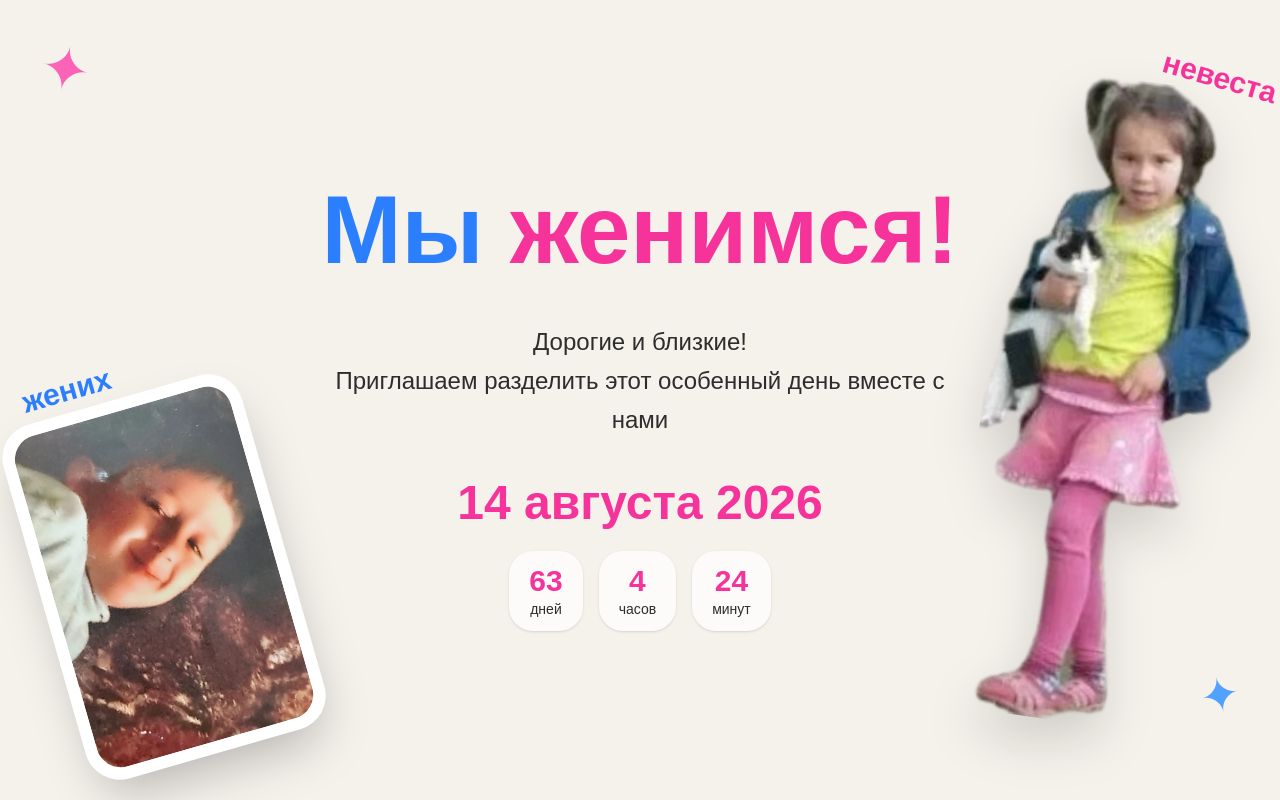
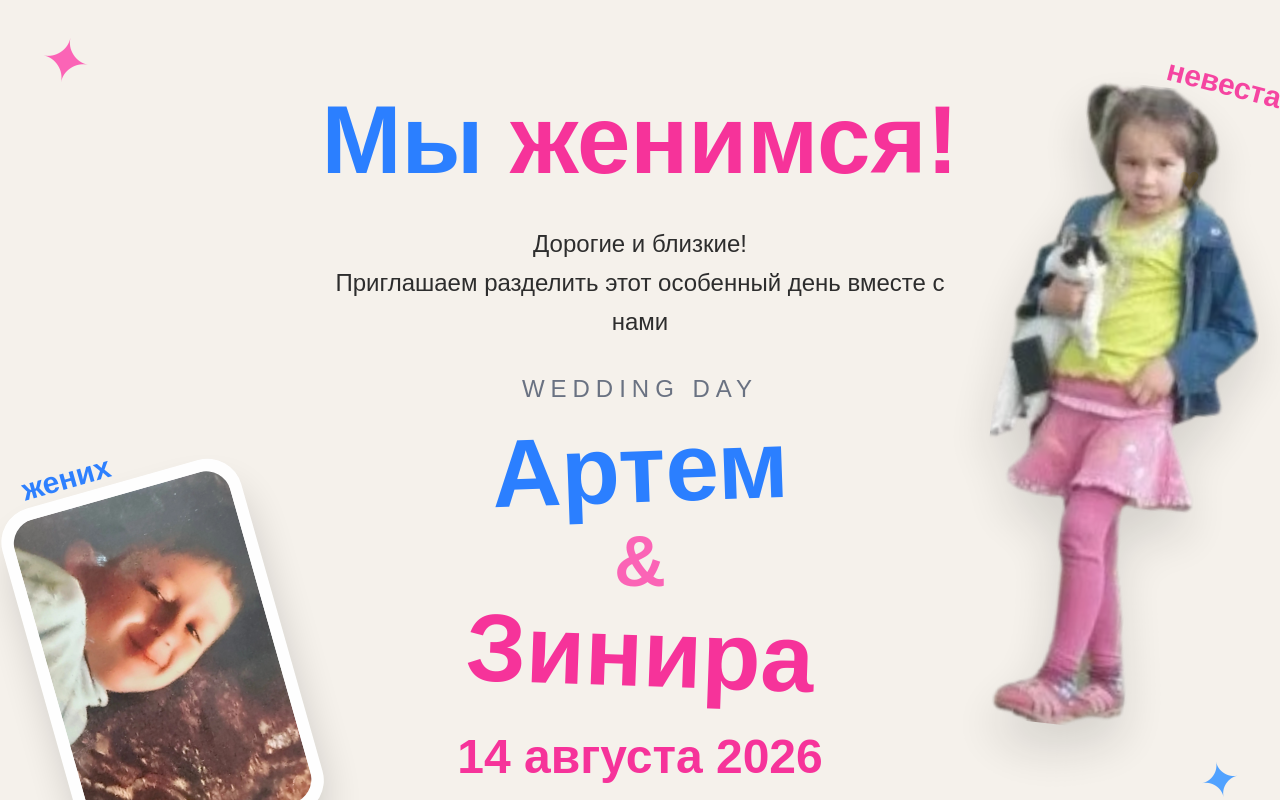
Before and after one commit to shiz1qq/artem-zinira-wedding, a Next.js app: page / in a window 1280 px wide. Built offline with nearby package versions, Linux system fonts and the light colour scheme.

Commit message:
update wedding site

```diff
--- a/app/globals.css
+++ b/app/globals.css
@@ -10,3 +10,37 @@ body {
   overflow-x: hidden;
   font-family: Arial, sans-serif;
 }
+html {
+  scroll-behavior: smooth;
+}
+
+body {
+  overflow-x: hidden;
+  background: #f5f1eb;
+}
+
+section {
+  overflow: hidden;
+}
+
+img {
+  max-width: 100%;
+  height: auto;
+}
+html {
+  scroll-behavior: smooth;
+}
+
+body {
+  overflow-x: hidden;
+  background: #f5f1eb;
+}
+
+section {
+  overflow: hidden;
+}
+
+img {
+  max-width: 100%;
+  height: auto;
+}
--- a/app/page.js
+++ b/app/page.js
@@ -77,6 +77,7 @@ function PlaceCard({ emoji, title, time, link, color }) {
 
 export default function Home() {
   const [name, setName] = useState("");
+  const [attendance, setAttendance] = useState("Смогу присутствовать");
   const [loading, setLoading] = useState(false);
 
   async function sendRSVP() {
@@ -85,10 +86,12 @@ export default function Home() {
     setLoading(true);
 
    const text = `
-💌 Новое подтверждение!
+💌 Новое подтверждение
 
 👤 Имя: ${name}
-✅ Будет на свадьбе Артема и Зиниры
+
+📍 Ответ:
+${attendance}
 `;
 
     await fetch(`https://api.telegram.org/bot${TOKEN}/sendMessage`, {
@@ -106,49 +109,119 @@ export default function Home() {
     alert("Спасибо! Мы вас ждем 💖");
     setName("");
   }
+const sendTelegram = async (e) => {
 
+  e.preventDefault();
+
+  const TOKEN = process.env.NEXT_PUBLIC_BOT_TOKEN;
+  const CHAT_ID = process.env.NEXT_PUBLIC_CHAT_ID;
+
+  const text = `
+💌 Новое подтверждение
+
+👤 Имя: ${name}
+
+📍 Ответ:
+${attendance}
+`;
+
+  await fetch(`https://api.telegram.org/bot${TOKEN}/sendMessage`, {
+    method: "POST",
+    headers: {
+      "Content-Type": "application/json",
+    },
+    body: JSON.stringify({
+      chat_id: CHAT_ID,
+      text,
+    }),
+  });
+
+  alert("Ваш ответ отправлен ✨");
+
+};
   return (
     <main className="snap-y snap-mandatory h-screen overflow-y-scroll bg-[#f5f1eb] text-[#2d2d2d]">
 
+
 {/* HERO */}
 
-<section className="snap-start min-h-screen relative overflow-hidden flex flex-col items-center justify-center px-6 text-center bg-[#f5f1eb]">
+<section className="snap-start min-h-screen relative overflow-hidden flex flex-col items-center justify-center px-4 sm:px-6 text-center bg-[#f5f1eb]">
 
   {/* DECOR */}
 
-  <div className="absolute top-10 left-10 text-pink-400 text-6xl rotate-12">
+  <div className="absolute top-8 left-4 sm:left-10 text-pink-400 text-4xl sm:text-6xl rotate-12">
     ✦
   </div>
 
-  <div className="absolute bottom-20 right-10 text-blue-400 text-5xl -rotate-12">
+  <div className="absolute bottom-20 right-4 sm:right-10 text-blue-400 text-4xl sm:text-5xl -rotate-12">
     ✦
   </div>
 
-  <div className="absolute top-40 right-20 text-yellow-400 text-4xl">
+  <div className="absolute top-40 right-10 sm:right-20 text-yellow-400 text-3xl sm:text-4xl">
     ♥
   </div>
-
 {/* GROOM */}
 
 <motion.div
   initial={{ opacity: 0, x: -100, rotate: -15 }}
-    animate={{ opacity: 1, x: 0, rotate: -8 }}
-    transition={{ duration: 1 }}
-    className="absolute left-2 md:left-10 bottom-10 z-20"
+  animate={{
+    opacity: 1,
+    x: 0,
+    rotate: [-8, -5, -8],
+    y: [0, -10, 0]
+  }}
+  transition={{
+    duration: 6,
+    repeat: Infinity,
+    ease: "easeInOut"
+  }}
+  whileHover={{
+    scale: 1.05,
+    rotate: -4
+  }}
+  className="
+    absolute
+    left-1 sm:left-6 md:left-10
+    bottom-6 md:bottom-10
+    z-20
+    cursor-pointer
+  "
 >
 
-    <div className="absolute -top-8 left-2 text-blue-500 text-3xl font-black rotate-[-8deg]">
-      жених
-    </div>
-
-    <div className="bg-white p-3 rounded-[35px] shadow-2xl rotate-[-8deg]">
+  <div className="
+    bg-white
+    p-2 sm:p-3
+    rounded-[28px]
+    sm:rounded-[35px]
+    shadow-2xl
+    rotate-[-8deg]
+  ">
 
     <img
       src="/groom.jpg"
       alt="Артем"
-        className="w-40 md:w-56 rounded-[25px]"
+      className="
+        w-24
+        sm:w-36
+        md:w-56
+        rounded-[20px]
+        sm:rounded-[25px]
+      "
     />
 
+  </div>
+
+  <div className="
+    absolute
+    -top-7
+    left-2
+    text-blue-500
+    text-xl
+    sm:text-3xl
+    font-black
+    rotate-[-8deg]
+  ">
+    жених
   </div>
 
 </motion.div>
@@ -157,19 +230,43 @@ export default function Home() {
 
 <motion.div
   initial={{ opacity: 0, x: 100, rotate: 15 }}
-    animate={{ opacity: 1, x: 0, rotate: 8 }}
-    transition={{ duration: 1 }}
-    className="absolute right-2 md:right-10 top-20 z-20"
+  animate={{
+    opacity: 1,
+    x: 0,
+    rotate: [8, 4, 8],
+    y: [0, 12, 0]
+  }}
+  transition={{
+    duration: 7,
+    repeat: Infinity,
+    ease: "easeInOut"
+  }}
+  whileHover={{
+    scale: 1.05,
+    rotate: 3
+  }}
+  className="
+    absolute
+    right-1 sm:right-4 md:right-10
+    top-24 md:top-20
+    z-20
+    cursor-pointer
+  "
 >
 
-    <div className="absolute -top-8 right-2 text-pink-500 text-3xl font-black rotate-[8deg]">
+  <div className="absolute -top-7 right-1 text-pink-500 text-xl sm:text-3xl font-black rotate-[8deg]">
     невеста
   </div>
 
   <img
     src="/bride.png"
     alt="Зинира"
-      className="w-44 md:w-64 drop-shadow-2xl"
+    className="
+      w-28
+      sm:w-40
+      md:w-64
+      drop-shadow-2xl
+    "
   />
 
 </motion.div>
@@ -180,7 +277,15 @@ export default function Home() {
     initial={{ opacity: 0, y: 40 }}
     animate={{ opacity: 1, y: 0 }}
     transition={{ duration: 1 }}
-    className="text-5xl md:text-8xl font-black leading-tight z-10"
+    className="
+      text-4xl
+      sm:text-5xl
+      md:text-8xl
+      font-black
+      leading-tight
+      z-10
+      mt-20
+    "
   >
     <span className="text-blue-500">Мы</span>{" "}
     <span className="text-pink-500">женимся!</span>
@@ -190,20 +295,78 @@ export default function Home() {
     initial={{ opacity: 0 }}
     animate={{ opacity: 1 }}
     transition={{ delay: 0.5 }}
-    className="mt-8 text-xl md:text-2xl max-w-2xl leading-relaxed z-10"
+    className="
+      mt-6
+      text-base
+      sm:text-lg
+      md:text-2xl
+      max-w-2xl
+      leading-relaxed
+      z-10
+      px-4
+    "
   >
     Дорогие и близкие!
     <br />
     Приглашаем разделить этот особенный день вместе с нами
   </motion.p>
 
-  <div className="mt-10 text-5xl font-black text-pink-500 z-10">
+  {/* NAMES */}
+
+  <motion.div
+    initial={{ opacity: 0, scale: 0.8 }}
+    animate={{ opacity: 1, scale: 1 }}
+    transition={{ delay: 0.3 }}
+    className="mt-8 z-10"
+  >
+
+    <div className="text-lg sm:text-2xl text-gray-500 tracking-[0.25em] uppercase">
+      wedding day
+    </div>
+
+    <h2 className="
+      text-5xl
+      sm:text-6xl
+      md:text-8xl
+      font-black
+      leading-none
+      mt-4
+    ">
+
+      <span className="text-blue-500 block rotate-[-2deg]">
+        Артем
+      </span>
+
+      <span className="text-pink-400 text-4xl sm:text-5xl md:text-7xl block my-2">
+        &
+      </span>
+
+      <span className="text-pink-500 block rotate-[2deg]">
+        Зинира
+      </span>
+
+    </h2>
+
+  </motion.div>
+
+  {/* DATE */}
+
+  <div className="
+    mt-8
+    text-3xl
+    sm:text-4xl
+    md:text-5xl
+    font-black
+    text-pink-500
+    z-10
+  ">
     14 августа 2026
   </div>
 
   <Countdown />
 
 </section>
+
 {/* NAMES */}
 
 <section className="snap-start min-h-screen flex items-center justify-center px-6 relative overflow-hidden">
@@ -348,7 +511,104 @@ export default function Home() {
           <h2 className="text-5xl font-black text-center mb-8">
             RSVP
           </h2>
+ <form
+  onSubmit={sendTelegram}
+  className="space-y-5 mt-10"
+>
 
+  <input
+    type="text"
+    placeholder="Ваше имя"
+    value={name}
+    onChange={(e) => setName(e.target.value)}
+    className="
+      w-full
+      p-4
+      rounded-2xl
+      border
+      outline-none
+      text-black
+    "
+    required
+  />
+
+  {/* ATTEND */}
+
+  <select
+    value={attendance}
+    onChange={(e) => setAttendance(e.target.value)}
+    className="
+      w-full
+      p-4
+      rounded-2xl
+      border
+      outline-none
+      text-black
+    "
+  >
+    <option>Смогу присутствовать</option>
+    <option>К сожалению не смогу</option>
+  </select>
+
+  {/* EVENTS */}
+
+  <div className="bg-white rounded-3xl p-5 border">
+
+    <div className="font-bold mb-4 text-lg">
+      На каких мероприятиях вы будете?
+    </div>
+
+    <label className="flex gap-3 mb-3">
+      <input type="checkbox" />
+      <span>Никах</span>
+    </label>
+
+    <label className="flex gap-3 mb-3">
+      <input type="checkbox" />
+      <span>ЗАГС</span>
+    </label>
+
+    <label className="flex gap-3">
+      <input type="checkbox" />
+      <span>Кафе</span>
+    </label>
+
+  </div>
+
+  {/* WISHES */}
+
+  <textarea
+    placeholder="Ваши пожелания для нас ✨"
+    rows="4"
+    className="
+      w-full
+      p-4
+      rounded-2xl
+      border
+      outline-none
+      text-black
+      resize-none
+    "
+  />
+
+  <button
+    type="submit"
+    className="
+      w-full
+      bg-black
+      text-white
+      py-4
+      rounded-2xl
+      text-lg
+      font-bold
+      hover:scale-105
+      transition
+    "
+  >
+    Отправить ✨
+  </button>
+
+</form>
           <p className="text-center mb-6 text-lg">
             Подтвердите своё присутствие до 01.08.2026
           </p>
```
Lines whose indentation alone changed are shown as unchanged.
